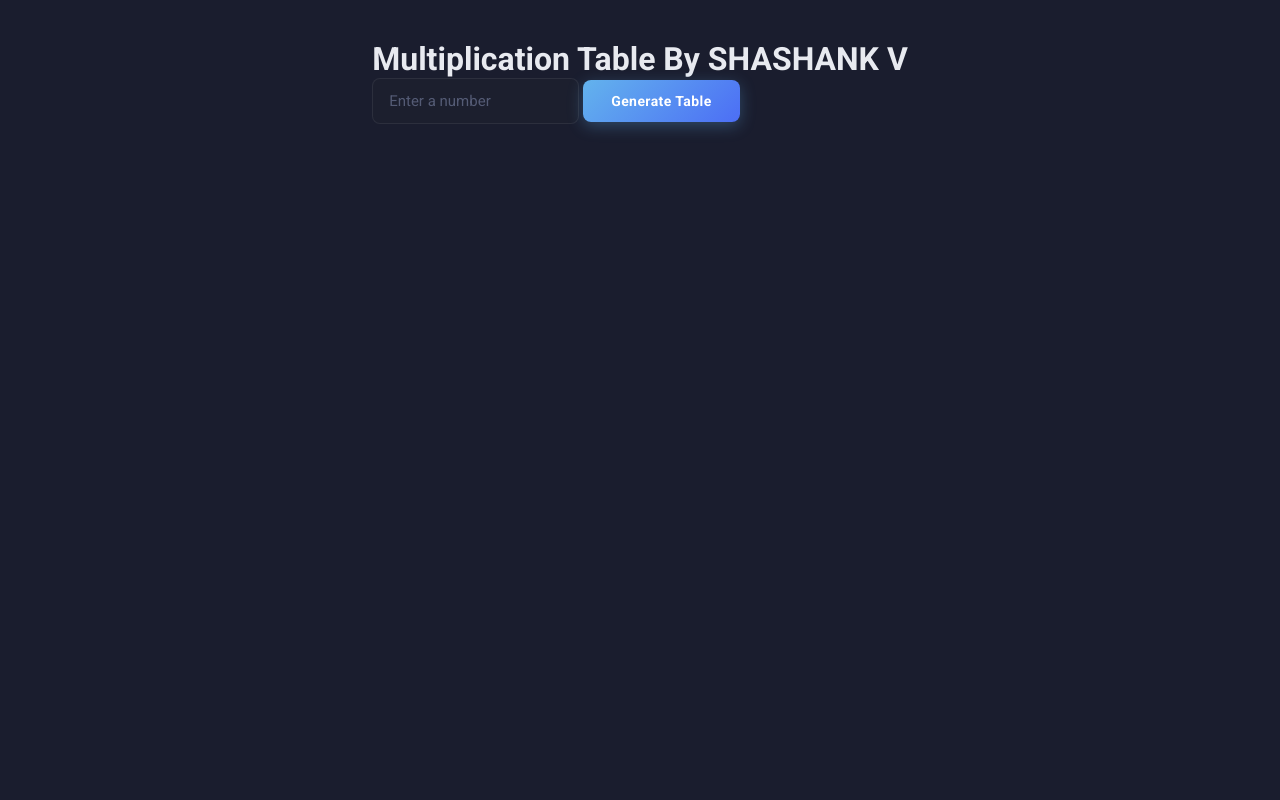
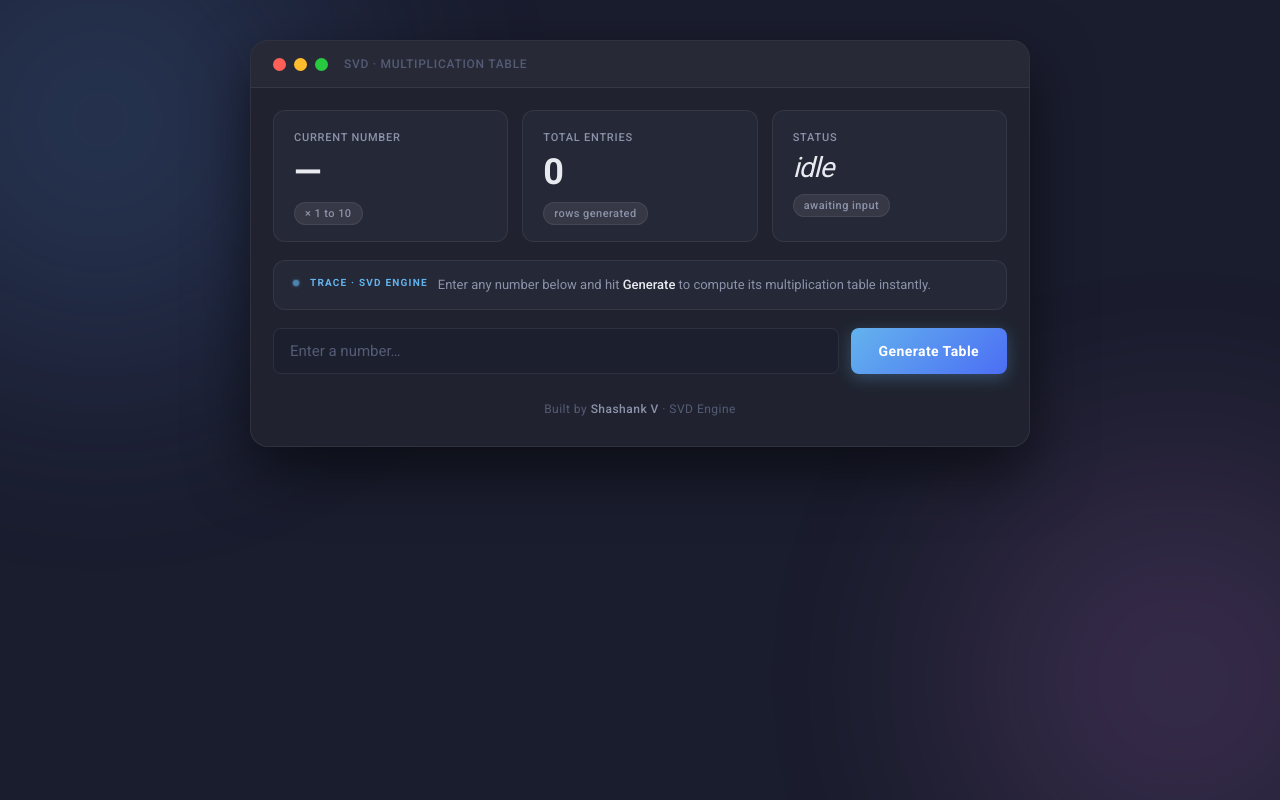
Before and after one commit to Shashank-v19/Tables-learning, a Flask app: page / in a window 1280 px wide. Run offline with Flask 3, Linux system fonts and the light colour scheme.

Commit message:
Improve index.html with metadata and UI enhancements
Enhanced the HTML structure with additional metadata, styling links, and a more interactive user interface for the multiplication table generator.

```diff
--- a/templates/index.html
+++ b/templates/index.html
@@ -3,27 +3,104 @@
 <head>
     <meta charset="UTF-8">
     <meta name="viewport" content="width=device-width, initial-scale=1.0">
-    <title>Multiplication Table</title>
+    <meta name="description" content="Multiplication Table Generator — A sleek dark dashboard to generate multiplication tables instantly.">
+    <title>Multiplication Table · SVD</title>
+    <link rel="preconnect" href="https://fonts.googleapis.com">
+    <link rel="preconnect" href="https://fonts.gstatic.com" crossorigin>
+    <link href="https://fonts.googleapis.com/css2?family=Roboto:wght@300;400;500;700;900&display=swap" rel="stylesheet">
     <link rel="stylesheet" href="{{ url_for('static', filename='style.css') }}">
 </head>
 <body>
 
-<div class="container">
-    <h1>Multiplication Table By SHASHANK V</h1>
+    <!-- Background ambient blobs -->
+    <div class="bg-blob blob-1"></div>
+    <div class="bg-blob blob-2"></div>
 
-    <form method="POST">
-        <input type="number" name="number" placeholder="Enter a number" required>
-        <button type="submit">Generate Table</button>
+    <div class="shell">
+
+        <!-- Top bar dots (macOS window style) -->
+        <div class="window-bar">
+            <span class="dot dot-red"></span>
+            <span class="dot dot-yellow"></span>
+            <span class="dot dot-green"></span>
+            <span class="window-title">SVD · Multiplication Table</span>
+        </div>
+
+        <!-- Stat cards row -->
+        <div class="stat-row">
+            <div class="stat-card" id="card-number">
+                <p class="stat-label">Current Number</p>
+                <h2 class="stat-value" id="display-number">—</h2>
+                <span class="stat-badge" id="badge-range">× 1 to 10</span>
+            </div>
+            <div class="stat-card" id="card-entries">
+                <p class="stat-label">Total Entries</p>
+                <h2 class="stat-value">{% if table %}10{% else %}0{% endif %}</h2>
+                <span class="stat-badge">rows generated</span>
+            </div>
+            <div class="stat-card" id="card-status">
+                <p class="stat-label">Status</p>
+                <h2 class="stat-value status-text">{% if table %}ready{% else %}idle{% endif %}</h2>
+                <span class="stat-badge">{% if table %}v2.14 stable{% else %}awaiting input{% endif %}</span>
+            </div>
+        </div>
+
+        <!-- Trace / insight bar -->
+        <div class="trace-bar">
+            <span class="trace-dot"></span>
+            <span class="trace-label">TRACE · SVD ENGINE</span>
+            {% if table %}
+            <p class="trace-text">Table generated successfully — <strong>10 rows</strong> computed. Enter a new number to regenerate.</p>
+            {% else %}
+            <p class="trace-text">Enter any number below and hit <strong>Generate</strong> to compute its multiplication table instantly.</p>
+            {% endif %}
+        </div>
+
+        <!-- Form -->
+        <form method="POST" class="input-row" id="table-form">
+            <input
+                type="number"
+                name="number"
+                id="number-input"
+                placeholder="Enter a number…"
+                required
+                autocomplete="off"
+            >
+            <button type="submit" id="generate-btn">Generate Table</button>
         </form>
 
+        <!-- Results -->
         {% if table %}
-    <div class="result">
+        <div class="result-grid" id="result-grid">
             {% for line in table %}
-            <p>{{ line }}</p>
+            <div class="result-card" style="--i: {{ loop.index }}">
+                <span class="result-text">{{ line }}</span>
+            </div>
             {% endfor %}
         </div>
         {% endif %}
+
+        <!-- Footer -->
+        <p class="footer-text">Built by <strong>Shashank V</strong> · SVD Engine</p>
     </div>
 
+    <script>
+        // Live preview of typed number in the stat card
+        const input = document.getElementById('number-input');
+        const display = document.getElementById('display-number');
+
+        {% if table %}
+        // If table already exists, show the submitted number from first entry
+        const firstLine = {{ table | tojson }}[0];
+        const match = firstLine.match(/^(\d+)/);
+        if (match) display.textContent = match[1];
+        {% endif %}
+
+        if (input) {
+            input.addEventListener('input', () => {
+                display.textContent = input.value || '—';
+            });
+        }
+    </script>
 </body>
 </html>
```
Lines whose indentation alone changed are shown as unchanged.
